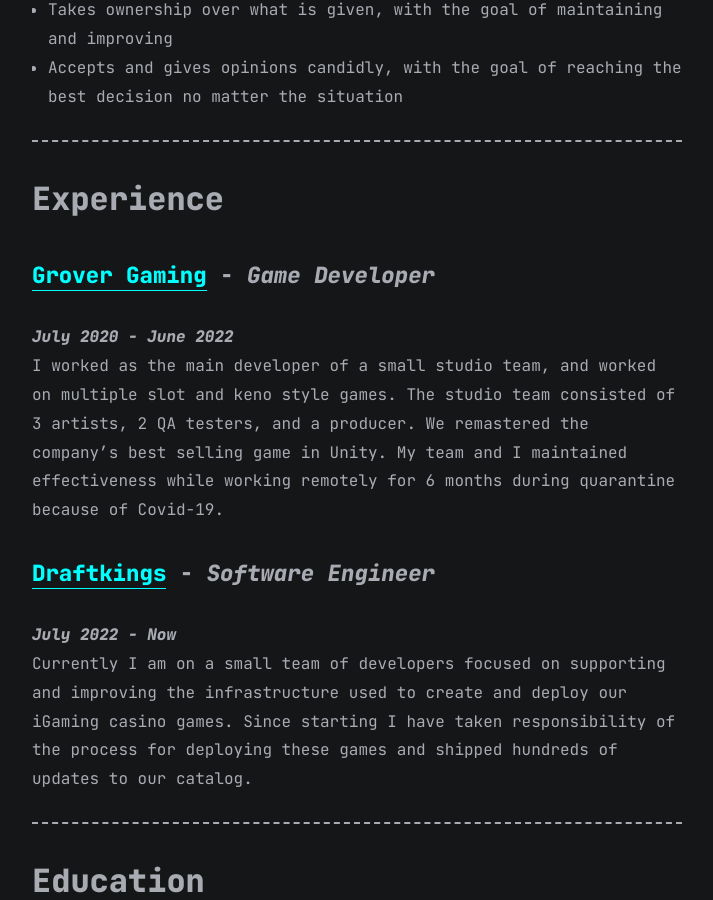
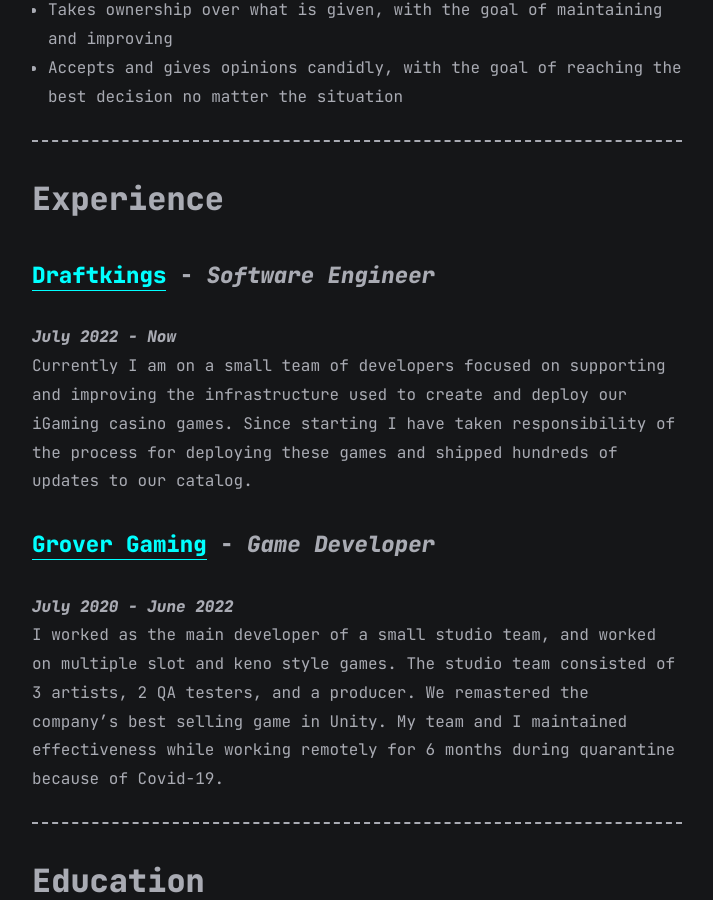
Before and after one commit to joahreason/joahreason.github.io, a Jekyll site: the page built from all_collections/_posts/2023-08-08-resume-markdown.md, in a window 1280 px wide and 900 px high, scrolled down 875 px. Shown: the whole window, without its empty margins (283-996 px from the left). Built offline with Jekyll 4.4.1, drawn with Linux system fonts in a browser that asks for light colours.

```diff
--- a/all_collections/_posts/2023-08-08-resume-markdown.md
+++ b/all_collections/_posts/2023-08-08-resume-markdown.md
@@ -19,13 +19,13 @@ Hey! I'm [Joah](## "J-OH-uh"). I am a software engineer with 3+ years of profess
 ---
 
 # Experience
+#### [Draftkings](https://www.draftkings.com/) - *Software Engineer*
+***July 2022 - Now***
+Currently I am on a small team of developers focused on supporting and improving the infrastructure used to create and deploy our iGaming casino games. Since starting I have taken responsibility of the process for deploying these games and shipped hundreds of updates to our catalog.
+
 #### [Grover Gaming](https://grovergaming.com/) - *Game Developer*
 ***July 2020 - June 2022***
 I worked as the main developer of a small studio team, and worked on multiple slot and keno style games. The studio team consisted of 3 artists, 2 QA testers, and a producer. We remastered the company's best selling game in Unity. My team and I maintained effectiveness while working remotely for 6 months during quarantine because of Covid-19.
-
-#### [Draftkings](https://www.draftkings.com/) - *Software Engineer*
-***July 2022 - Now***
-Currently I am on a small team of developers focused on supporting and improving the infrastructure used to create and deploy our iGaming casino games. Since starting I have taken responsibility of the process for deploying these games and shipped hundreds of updates to our catalog.
 
 ---
 
```
